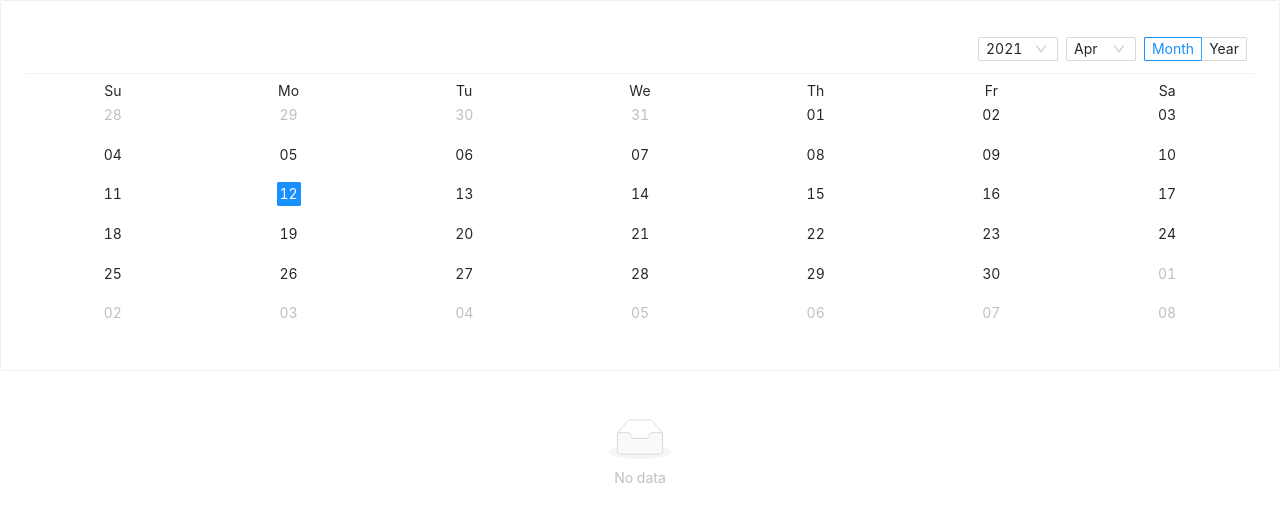
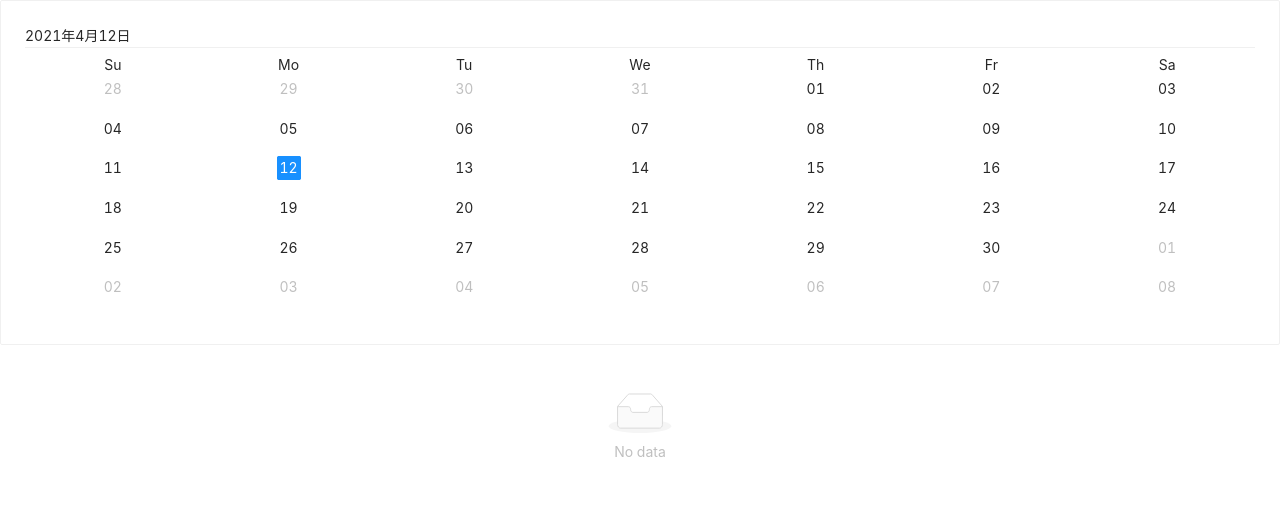
Before and after one commit to YuChenLiao/hack2021, a React (Create React App) app: page /mainPage in a window 1280 px wide. Shown: the top 522 px of the page. Built offline with nearby package versions, Linux system fonts and the light colour scheme.

Commit message:
重新定义日历头部，引入moment及其中文环境

```diff
--- a/package.json
+++ b/package.json
@@ -7,6 +7,7 @@
     "@testing-library/react": "^11.2.6",
     "@testing-library/user-event": "^12.8.3",
     "antd": "^4.15.1",
+    "moment": "^2.29.1",
     "react": "^17.0.2",
     "react-dom": "^17.0.2",
     "react-router-dom": "^5.2.0",
--- /dev/null
+++ b/src/component/moment.js
@@ -0,0 +1,99 @@
+import moment from 'moment'
+// 里面的字符可以根据自己的需要进行调整
+moment.locale('zh-cn', {
+  months: '一月_二月_三月_四月_五月_六月_七月_八月_九月_十月_十一月_十二月'.split('_'),
+  monthsShort: '1月_2月_3月_4月_5月_6月_7月_8月_9月_10月_11月_12月'.split('_'),
+  weekdays: '星期日_星期一_星期二_星期三_星期四_星期五_星期六'.split('_'),
+  weekdaysShort: '周日_周一_周二_周三_周四_周五_周六'.split('_'),
+  weekdaysMin: '日_一_二_三_四_五_六'.split('_'),
+  longDateFormat: {
+    LT: 'HH:mm',
+    LTS: 'HH:mm:ss',
+    L: 'YYYY-MM-DD',
+    LL: 'YYYY年M月D日',
+    LLL: 'YYYY年MM月DD日Ah点mm分',
+    LLLL: 'YYYY年MM月DD日ddddAh点mm分',
+    l: 'YYYY-M-D',
+    ll: 'YYYY年M月D日',
+    lll: 'YYYY年M月D日 HH:mm',
+    llll: 'YYYY年M月D日dddd HH:mm'
+  },
+  meridiemParse: /凌晨|早上|上午|中午|下午|晚上/,
+  meridiemHour: function (hour, meridiem) {
+    if (hour === 12) {
+      hour = 0;
+    }
+    if (meridiem === '凌晨' || meridiem === '早上' ||
+      meridiem === '上午') {
+      return hour;
+    } else if (meridiem === '下午' || meridiem === '晚上') {
+      return hour + 12;
+    } else {
+      // '中午'
+      return hour >= 11 ? hour : hour + 12;
+    }
+  },
+  meridiem: function (hour, minute, isLower) {
+    const hm = hour * 100 + minute;
+    if (hm < 600) {
+      return '凌晨';
+    } else if (hm < 900) {
+      return '早上';
+    } else if (hm < 1130) {
+      return '上午';
+    } else if (hm < 1230) {
+      return '中午';
+    } else if (hm < 1800) {
+      return '下午';
+    } else {
+      return '晚上';
+    }
+  },
+  calendar: {
+    sameDay: '[今天]LT',
+    nextDay: '[明天]LT',
+    nextWeek: '[下]ddddLT',
+    lastDay: '[昨天]LT',
+    lastWeek: '[上]ddddLT',
+    sameElse: 'L'
+  },
+  dayOfMonthOrdinalParse: /\d{1,2}(日|月|周)/,
+  ordinal: function (number, period) {
+    switch (period) {
+      case 'd':
+      case 'D':
+      case 'DDD':
+        return number + '日';
+      case 'M':
+        return number + '月';
+      case 'w':
+      case 'W':
+        return number + '周';
+      default:
+        return number;
+    }
+  },
+  relativeTime: {
+    future: '%s内',
+    past: '%s前',
+    s: '几秒',
+    ss: '%d秒',
+    m: '1分钟',
+    mm: '%d分钟',
+    h: '1小时',
+    hh: '%d小时',
+    d: '1天',
+    dd: '%d天',
+    M: '1个月',
+    MM: '%d个月',
+    y: '1年',
+    yy: '%d年'
+  },
+  week: {
+    // GB/T 7408-1994《数据元和交换格式·信息交换·日期和时间表示法》与ISO 8601:1988等效
+    dow: 1, // Monday is the first day of the week.
+    doy: 4  // The week that contains Jan 4th is the first week of the year.
+  }
+})
+
+export default moment;
--- a/src/pages/mainPage.js
+++ b/src/pages/mainPage.js
@@ -1,10 +1,7 @@
 import React from 'react';
 import { Card, Calendar, Modal, List } from 'antd';
+import moment from '../component/moment';
 import 'antd/dist/antd.css';
-
-function onPanelChange(value, mode) {
-  console.log(value, mode);
-}
 
 function MainPage() {
   const [visible, setVisible] = React.useState(false);
@@ -37,7 +34,16 @@ function MainPage() {
   return (
     <div>
       <Card>
-        <Calendar fullscreen={false} onPanelChange={onPanelChange} onChange={onChange}/>
+        <Calendar
+          fullscreen={false}
+          onChange={onChange}
+          headerRender={() => {
+            let date =  moment();
+            return (
+              <div>{date.format('LL')}</div>
+            )
+          }}
+        />
       </Card>
       <Modal
         title="Title"
```
